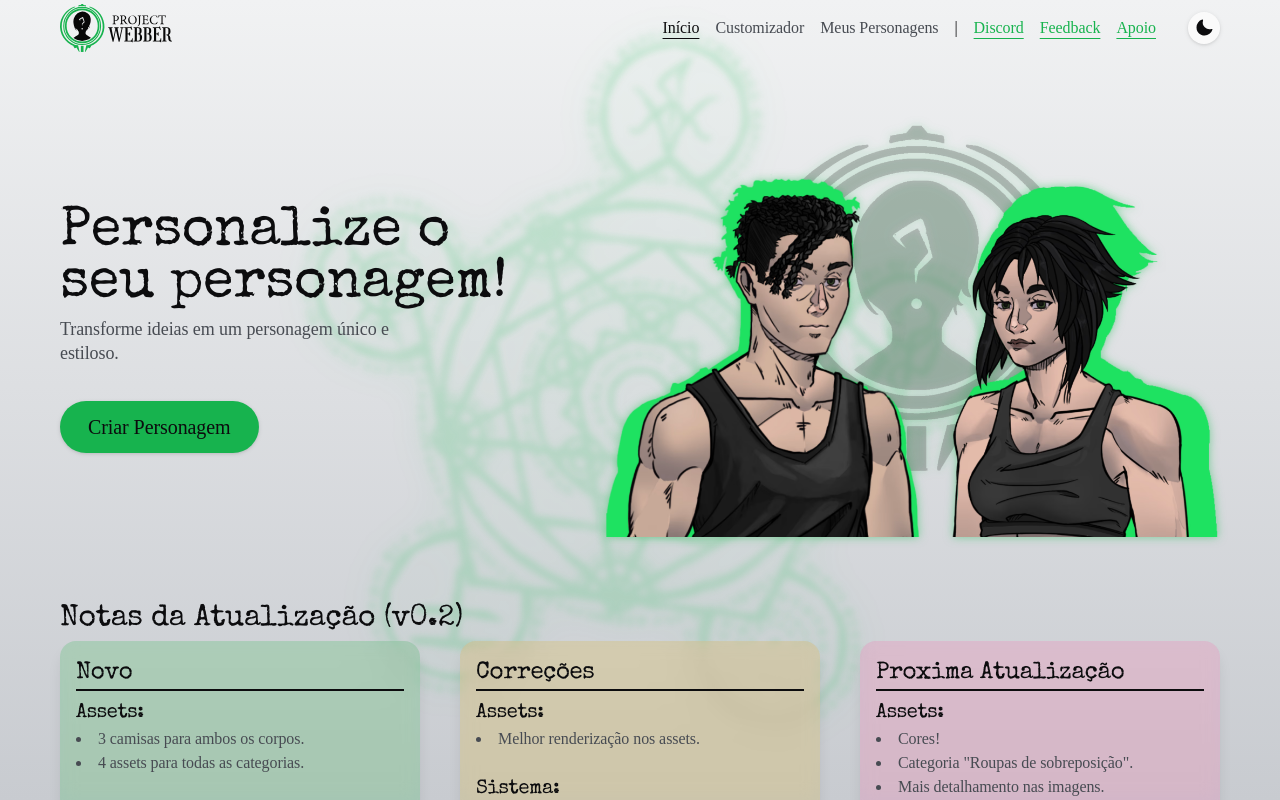
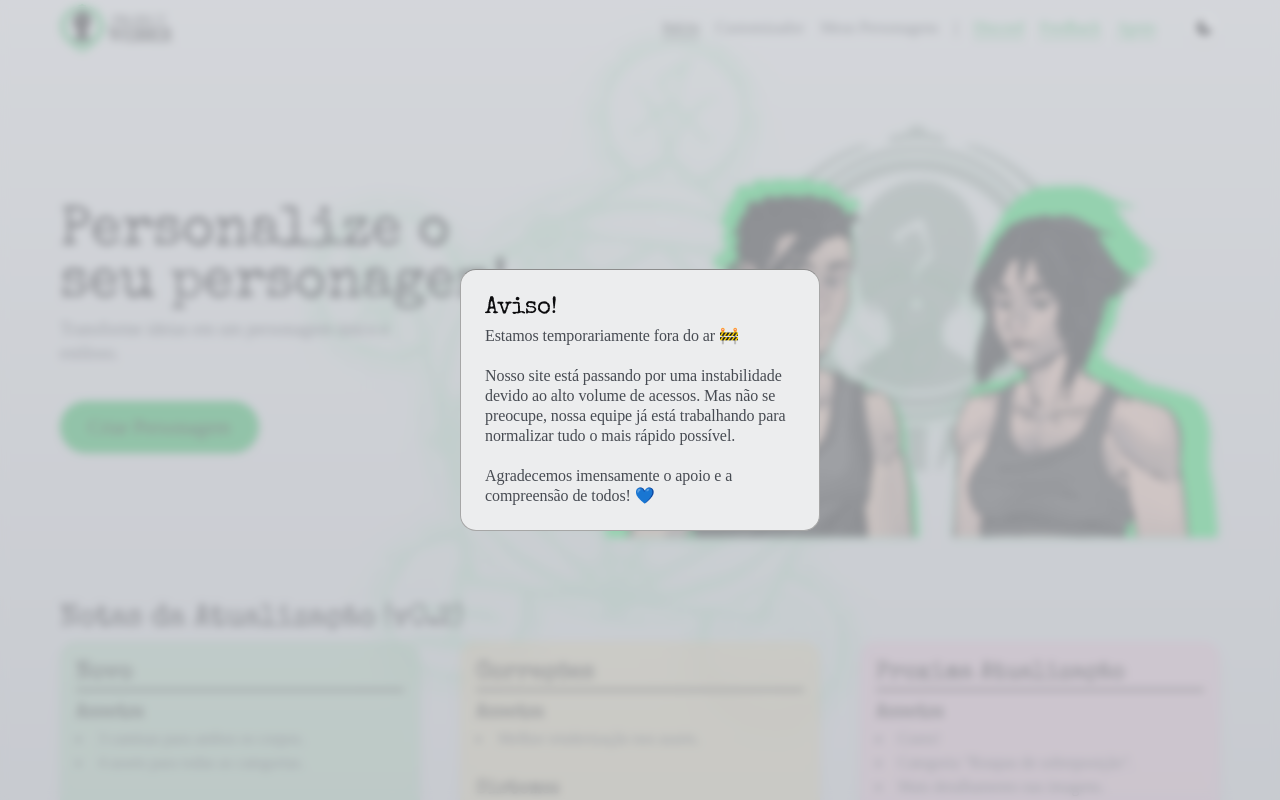
Before and after one commit to ProjectWebber/live, a React (Vite) app: page /#/ in a window 1280 px wide. Built offline with nearby package versions, Linux system fonts and the light colour scheme; a web font is replaced by a local one.

Commit message:
Tela temporária de 'fora do ar' por conta do Dia D (22/02/2026).

```diff
--- a/src/stores/ModalStore.tsx
+++ b/src/stores/ModalStore.tsx
@@ -1,6 +1,27 @@
 // Libs
 import type { ReactElement } from "react";
 import { create } from "zustand";
+import BaseModal from "@/components/Modals/BaseModal";
+
+const modalAvisoForaDoAr = (
+    <BaseModal.Container>
+        <BaseModal.Content
+            modalTitle="Aviso!"
+            modalDescription={
+                <div className="flex flex-col">
+                    <p>
+                        Estamos temporariamente fora do ar 🚧
+                        <br/><br/>
+                        Nosso site está passando por uma instabilidade devido ao alto volume de acessos.
+                        Mas não se preocupe, nossa equipe já está trabalhando para normalizar tudo o mais rápido possível.
+                        <br/><br/>
+                        Agradecemos imensamente o apoio e a compreensão de todos! 💙
+                    </p>
+                </div>
+            }
+        />
+    </BaseModal.Container>
+);
 
 interface ModalStoreProps {
     modal: ReactElement | null;
@@ -13,12 +34,11 @@ interface ModalStoreProps {
 }
 
 const ModalStore = create<ModalStoreProps>((set) => ({
-    modal: null,
+    modal: modalAvisoForaDoAr,
     confirmationModal: null,
 
     addModal: (modal) => set(() => ({ modal })),
-    addConfirmationModal: (confirmationModal) =>
-        set(() => ({ confirmationModal })),
+    addConfirmationModal: (confirmationModal) => set(() => ({ confirmationModal })),
     removeModal: () =>
         set({
             modal: null,
```
Also changed, not shown: tasks.txt (deleted).
